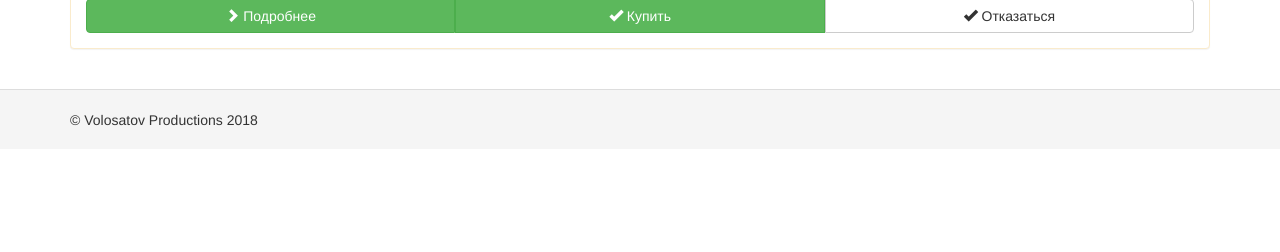
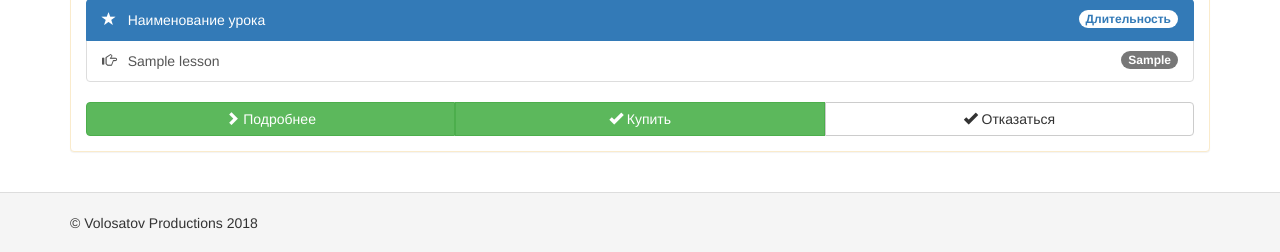
Before and after one commit to walerij/school2018min, a Yii app: template views/shop/course/course_info.php in a window 1280 px wide. Shown: the part 669-921 px from the top of the page. Before the commit the page ends 795 px from the top, so only its background shows below. Run offline with PHP 8.4 and a stand-in for Yii, Linux system fonts and the light colour scheme; the template is opened without the code that fills it: most values are stand-ins (such as "Sample title", 1, 10 or a date in 2020); data that the repository does not hold is empty; some libraries are stand-ins or nearby versions.

Commit message:
Подробный course с уроками lessons-небольшой редизайн

```diff
--- a/views/shop/course/course_info.php
+++ b/views/shop/course/course_info.php
@@ -15,11 +15,30 @@ use yii\helpers\Url;
         <div class="thumbnail" style="height: 29em" >
             <img src="https://www.videosharp.info/data/img/shop/<?= $course->courl ?>.png" alt="game2" style="height: 27em">
         </div>
-        <div class="btn-group btn-group-justified">
-            <?php
-            $course_url = Url::to(['/shop/course/', 'id' => $course->id]);
-            ?>
-            <a href="<?= $course_url ?>" title="Подробнее о курсе" class="btn btn-success">
+
+        <div>
+            <div class="list-group">
+                 <a href="#" class="list-group-item active">
+                        <span class="glyphicon glyphicon-star"></span>&nbsp;&nbsp
+                         Наименование урока
+                        <span class="badge">Длительность</span>
+                    </a>
+                <?php foreach ($course->lesson as $lesson) {
+                    ?>
+
+                    <a href="#" class="list-group-item">
+                        <span class="glyphicon glyphicon-hand-right"></span>&nbsp;&nbsp
+                         <?=$lesson->lesson?>
+                        <span class="badge"><?=$lesson->video_length?></span>
+                    </a>
+                    <?}?>
+                </div>
+            </div>
+            <div class="btn-group btn-group-justified">
+                <?php
+                $course_url = Url::to(['/shop/course/', 'id' => $course->id]);
+                ?>
+                <a href="<?= $course_url ?>" title="Подробнее о курсе" class="btn btn-success">
                 <i class="glyphicon glyphicon-chevron-right">
 
                 </i>
```
